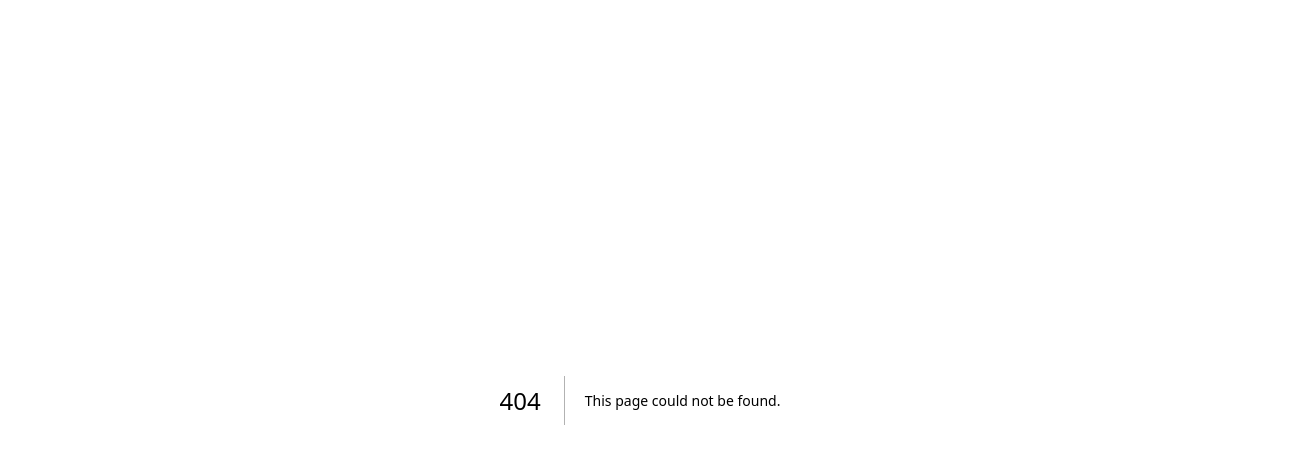
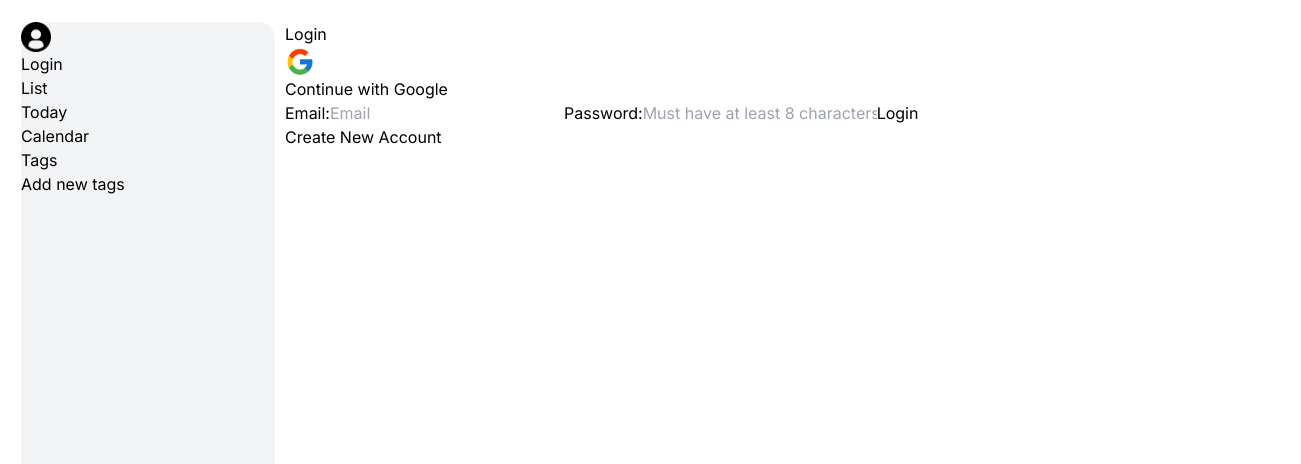
Before and after one commit to ITsMyPlan/todotasks, a Next.js app: page /signin in a window 1280 px wide. Before the commit this address had no page. Shown: the top 464 px of the page, 1301 px wide, since content can reach past the window. Built offline with nearby package versions, Linux system fonts and the light colour scheme; no server answers.

Commit message:
change: /login와 /signup 페이지를 하나로 통합

```diff
--- a/app/_components/auth/signIn/loginForm.tsx
+++ b/app/_components/auth/signIn/loginForm.tsx
@@ -1,7 +1,6 @@
 'use client'
 import { FormEvent, useState } from 'react'
 import { login } from './actions'
-import Link from 'next/link'
 import Image from 'next/image'
 import googleIcon from '@/public/icons/googleIcon.png'
 import { createClient } from '@/_utils/supabase/client'
@@ -72,7 +71,6 @@ export default function LoginForm() {
         />
         <button type="submit">Login</button>
       </form>
-      <Link href={'/signup'}>Create New Account</Link>
     </div>
   )
 }
--- a/app/_components/common/Modal.tsx
+++ b/app/_components/common/Modal.tsx
@@ -23,7 +23,7 @@ const Modal = ({ children }: ModalProps) => {
   if (!addTaskOn && !viewTaskOn) return null
 
   return (
-    <div>
+    <div className=''>
       <div>
         <button type="button" onClick={() => changeModalState(addTaskOn ? 'add' : 'view')}>
           X
--- a/app/_components/layout/Sidebar.tsx
+++ b/app/_components/layout/Sidebar.tsx
@@ -23,7 +23,7 @@ const Sidebar = () => {
       <div>
         <div>
           <Image src={UnknownUser} alt="userimg" width={30} height={30} />
-          {user ? `${email}` : <Link href="/login">Login</Link>}
+          {user ? `${email}` : <Link href="/signin">Login</Link>}
         </div>
       </div>
       <div>
--- a/app/login/page.tsx
+++ /dev/null
@@ -1,14 +0,0 @@
-import Sidebar from '@/_components/layout/Sidebar'
-import LoginForm from '@/_components/auth/signIn/loginForm'
-
-export default function LoginPage() {
-  return (
-    <div className="container flex h-screen mx-[21px] my-[22px]">
-      <Sidebar />
-      <div className="box-border ml-[10px] w-screen">
-        <p>Login</p>
-        <LoginForm />
-      </div>
-    </div>
-  )
-}
--- /dev/null
+++ b/app/signin/page.tsx
@@ -0,0 +1,35 @@
+'use client'
+import Sidebar from '@/_components/layout/Sidebar'
+import LoginForm from '@/_components/auth/signIn/loginForm'
+import SignupForm from '@/_components/auth/signUp/signupForm'
+import { useState } from 'react'
+
+export default function SignInPage() {
+  const [isClicked, setIsClicked] = useState(false)
+
+  function goSignup() {
+    setIsClicked(true)
+  }
+
+  return (
+    <div className="container flex h-screen mx-[21px] my-[22px]">
+      <Sidebar />
+      <div className="box-border ml-[10px] w-screen">
+        {isClicked === true ? (
+          <div>
+            <p>signup</p>
+            <SignupForm />
+          </div>
+        ) : (
+          <div>
+            <p>Login</p>
+            <LoginForm />
+            <button type="button" onClick={goSignup}>
+              Create New Account
+            </button>
+          </div>
+        )}
+      </div>
+    </div>
+  )
+}
--- a/app/signup/page.tsx
+++ /dev/null
@@ -1,14 +0,0 @@
-import Sidebar from '@/_components/layout/Sidebar'
-import SignupForm from '@/_components/auth/signUp/signupForm'
-
-export default function SignupPage() {
-  return (
-    <div className="container flex h-screen mx-[21px] my-[22px]">
-      <Sidebar />
-      <div className="box-border ml-[10px] w-screen">
-        <p>signup</p>
-        <SignupForm />
-      </div>
-    </div>
-  )
-}
--- a/store/useUserStore.ts
+++ b/store/useUserStore.ts
@@ -1,6 +1,6 @@
 import { create } from 'zustand'
 import { createClient } from '@/_utils/supabase/client'
-import { UserState } from '@/_types/userState'
+import { UserState } from '@/_types/userType'
 
 export const useUserStore = create<UserState>((set) => ({
   user: null,
```
Also changed, not shown: middleware.ts (+3 -4 lines).
